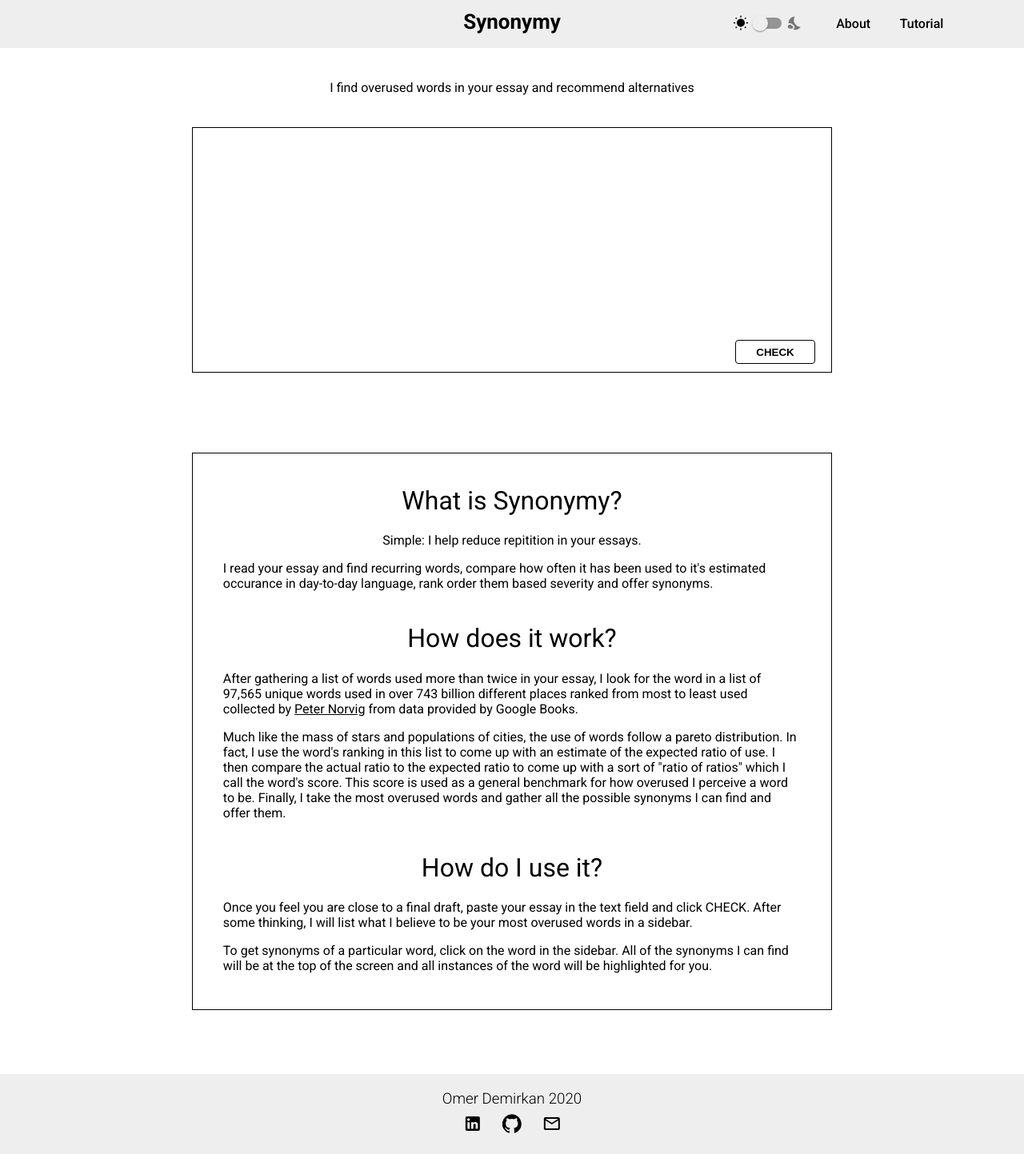
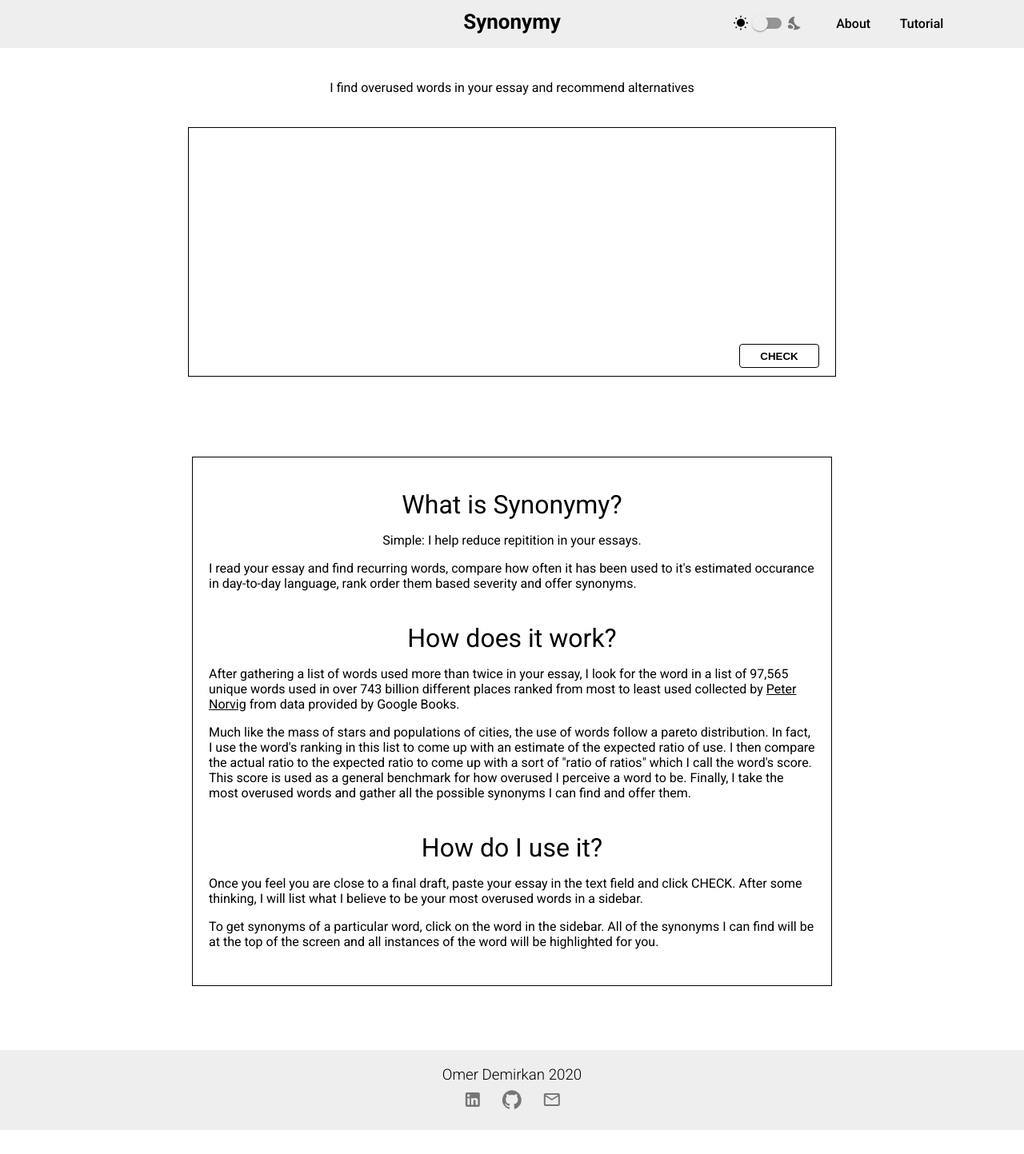
Before and after one commit to omerdemirkan/synonymy, a React (Create React App) app in the folder front-end/: page / in a window 1280 px wide. Shown: the whole page at 80% size. After the commit the page ends 1413 px from the top, so only its background shows below. Built offline with nearby package versions, Linux system fonts and the light colour scheme.

Commit message:
standardize padding and width across inspect, userInput and about

```diff
--- a/front-end/src/App.css
+++ b/front-end/src/App.css
@@ -1,4 +1,5 @@
 .App {
   font-family: 'Roboto', sans-serif;
+  font-weight: 300;
   /* transition: background-color 0.2s ease; */
 }
--- a/front-end/src/components/About/About.module.css
+++ b/front-end/src/components/About/About.module.css
@@ -10,12 +10,13 @@
     box-sizing: border-box;
     max-width: 800px;
     border: 1px solid;
-    padding: 0px calc(25px + 1vw) 5px;
+    padding: 0px 20px 5px;
     margin: 50px 0;
 }
 
 .MainHeader {
     text-align: center;
+    margin: 0;
     font-weight: 400;
 }
 
--- a/front-end/src/components/Footer/Footer.module.css
+++ b/front-end/src/components/Footer/Footer.module.css
@@ -22,3 +22,11 @@
     justify-content: space-evenly;
     padding: 8px 0;
 }
+
+.LinkIcon {
+    opacity: .5;
+}
+
+.LinkIcon:hover {
+    opacity: 1;
+}
--- a/front-end/src/containers/Inspect/Inspect.module.css
+++ b/front-end/src/containers/Inspect/Inspect.module.css
@@ -6,7 +6,7 @@
 .InspectBox {
     width: 90%;
     max-width: 800px;
-    padding: 20px calc(20px + 1vw);
+    padding: 10px 20px;
     box-sizing: border-box;
     margin: auto;
     border: 1px solid;
--- a/front-end/src/containers/UserInput/UserInput.module.css
+++ b/front-end/src/containers/UserInput/UserInput.module.css
@@ -19,7 +19,7 @@
 
 .TextFieldBox {
     width: 60%;
-    padding: 15px 15px 50px;
+    padding: 20px 20px 50px;
     border: 1px solid;
     position: relative;
     margin: 0 10px;
@@ -41,11 +41,12 @@
     left: 0;
     padding: 0;
     padding: 15px 0;
+    font-weight: 1.2rem;
 }
 
 td {
     min-width: 60px;
-    padding: 0;
+    padding: 2px 0;
 }
 
 .NameFieldItem {
@@ -90,7 +91,7 @@ td {
     position: absolute;
     color: transparent;
     background-color: transparent;
-    width: calc(100% - 30px);
+    width: calc(100% - 40px);
     padding: 0;
     z-index: 0;
 
@@ -147,16 +148,28 @@ mark {
 
     .TextFieldBox {
         width: 90%;
+        box-sizing: border-box;
         margin: 0;
     }
 
     .SynonymBox {
-        width: 80%;
-        margin: 0;
+        width: 90%;
+        margin-bottom: 50px;
         display: flex;
         justify-content: center;
         position: static;
     }
+
+    .SynonymTable {
+        width: 100%;
+        font-size: 1.2rem;
+    }
+
+    .NameFieldItem {
+        padding-left: 30px;
+        cursor: pointer;
+    }
+
     .NameFieldItem:hover .Synonym {
         position: absolute;
         top: 0;
```
